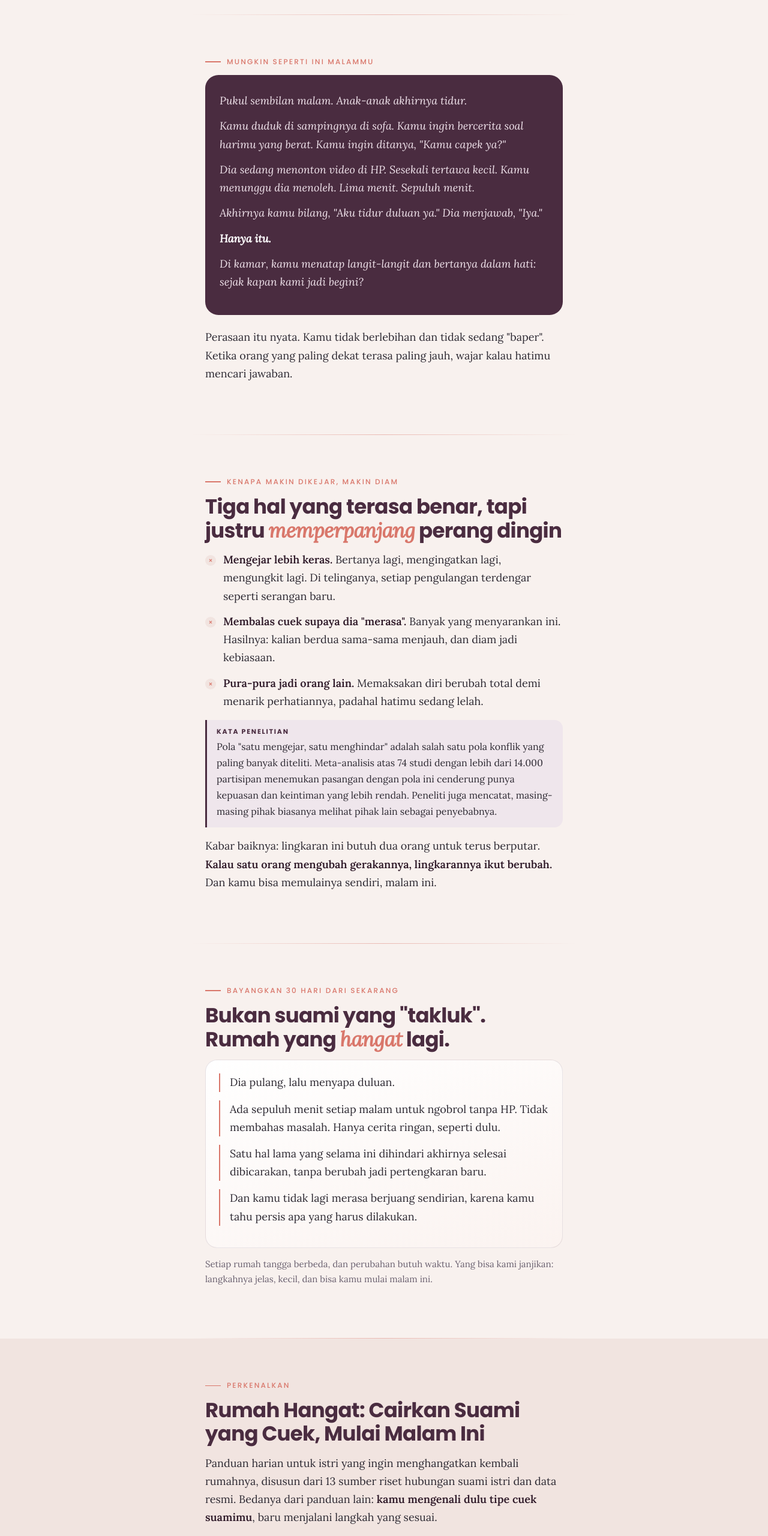
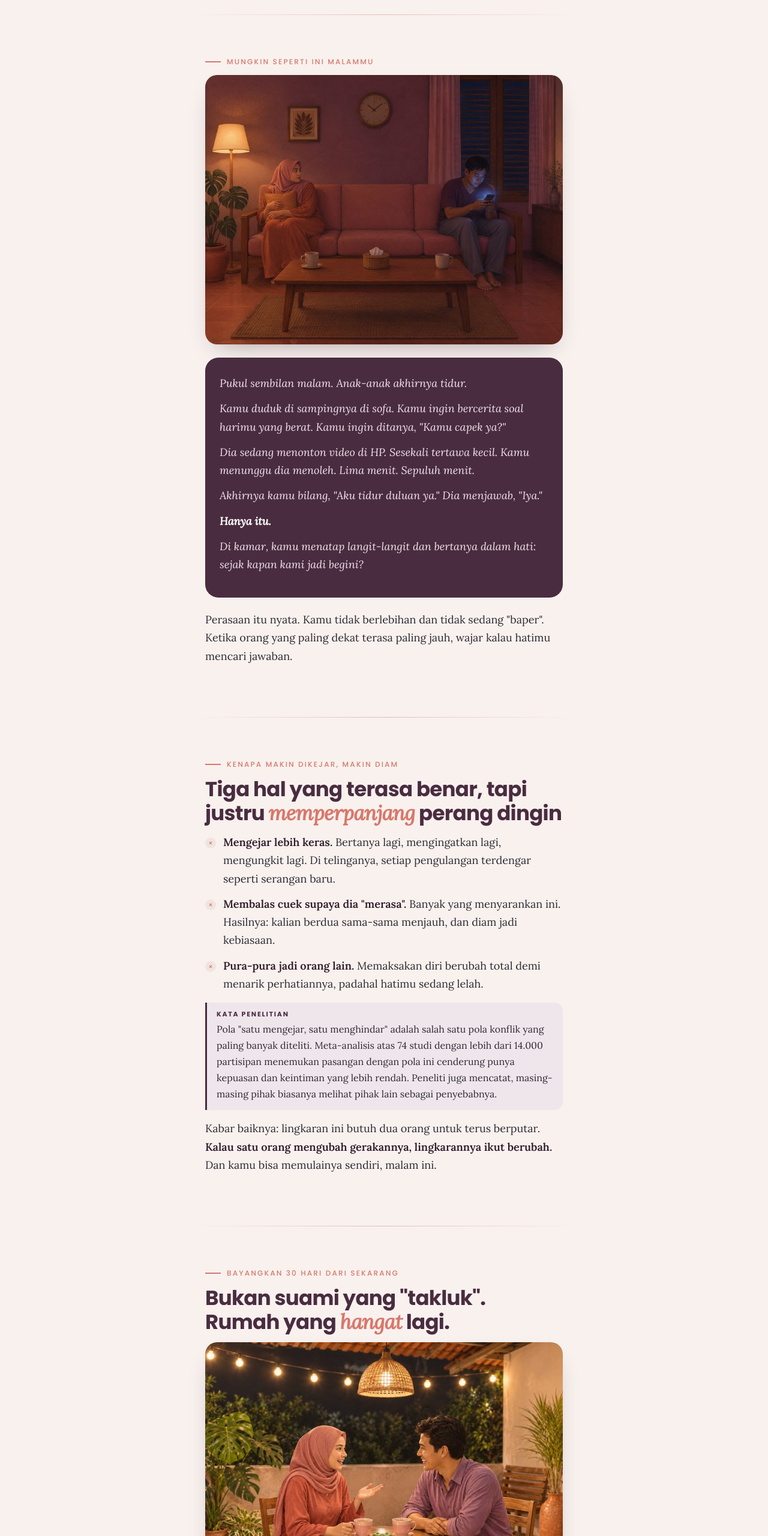
Before and after one commit to MUHAJIR0909/rumah-hangat, a plain HTML site: page index.html in a window 1280 px wide. Shown: the part 2360-4920 px from the top of the page at 60% size. Drawn offline with Linux system fonts and the light colour scheme.

Commit message:
Tambah 3 ilustrasi cerita
Co-Authored-By: Claude Opus 5.5 <noreply@anthropic.com>
Claude-Session: https://claude.ai/code/session_01K7EXyN1nb5rkpUatnouMGr

```diff
--- a/index.html
+++ b/index.html
@@ -73,6 +73,7 @@ section{padding:72px 0}
 .pain{display:flex;gap:14px;align-items:flex-start}
 .pain .ic{flex:0 0 38px;height:38px;border-radius:50%;background:var(--bg2);display:flex;align-items:center;justify-content:center}
 .pain svg{width:19px;height:19px;stroke:var(--accent)}
+.illus{display:block;width:100%;height:auto;border-radius:20px;margin:6px 0 22px;box-shadow:0 18px 40px -22px rgba(47,26,41,.45)}
 .story{background:var(--pri);color:#F1E4EC;border-radius:22px;padding:28px 24px;font-style:italic;font-size:18px}
 .story p{margin-bottom:12px}
 .story strong{color:#fff}
@@ -204,6 +205,7 @@ footer a{color:var(--pri)}
 <section>
 <div class="wrap">
 <div class="eyebrow rv">Mungkin seperti ini malammu</div>
+<img class="illus rv" src="ilustrasi-sofa.jpg" width="900" height="678" alt="Istri duduk memeluk bantal di ujung sofa, suami di ujung lain sibuk dengan HP" loading="lazy">
 <div class="story rv">
 <p>Pukul sembilan malam. Anak-anak akhirnya tidur.</p>
 <p>Kamu duduk di sampingnya di sofa. Kamu ingin bercerita soal harimu yang berat. Kamu ingin ditanya, "Kamu capek ya?"</p>
@@ -238,6 +240,7 @@ footer a{color:var(--pri)}
 <div class="wrap">
 <div class="eyebrow rv">Bayangkan 30 hari dari sekarang</div>
 <h2 class="rv">Bukan suami yang "takluk". Rumah yang <em>hangat</em> lagi.</h2>
+<img class="illus rv" src="ilustrasi-teras.jpg" width="900" height="678" alt="Suami istri ngobrol dan tertawa di teras malam, HP diletakkan di meja" loading="lazy">
 <div class="future rv">
 <p>Dia pulang, lalu menyapa duluan.</p>
 <p>Ada sepuluh menit setiap malam untuk ngobrol tanpa HP. Tidak membahas masalah. Hanya cerita ringan, seperti dulu.</p>
@@ -255,6 +258,7 @@ footer a{color:var(--pri)}
 <div class="eyebrow rv">Perkenalkan</div>
 <h2 class="rv">Rumah Hangat: Cairkan Suami yang Cuek, Mulai Malam Ini</h2>
 <p class="rv">Panduan harian untuk istri yang ingin menghangatkan kembali rumahnya, disusun dari 13 sumber riset hubungan suami istri dan data resmi. Bedanya dari panduan lain: <strong>kamu mengenali dulu tipe cuek suamimu</strong>, baru menjalani langkah yang sesuai.</p>
+<img class="illus rv" src="ilustrasi-jurnal.jpg" width="900" height="678" alt="Istri membaca panduan di HP dan mencatat di buku kecil sebelum tidur" loading="lazy">
 <h3 class="rv" style="margin-top:22px">Empat tipe cuek, empat cara mendekat</h3>
 <p class="small muted rv">Kuisnya memetakan 5 tipe: empat tipe di bawah ini, ditambah satu tipe "tanda bahaya" yang perlu bantuan profesional.</p>
 <div class="types rv">
```
Also changed, not shown: ilustrasi-jurnal.jpg (added), ilustrasi-sofa.jpg (added), ilustrasi-teras.jpg (added).
